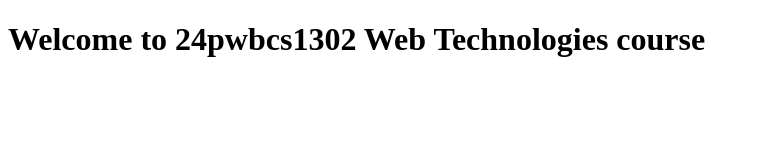
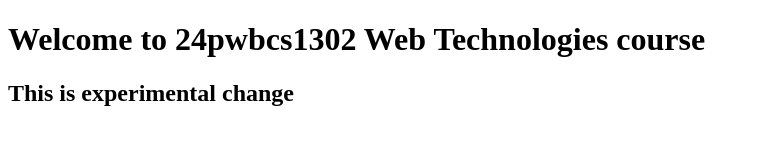
Before and after one commit to Zahoor123456/WT_24pwbcs1302_Fall2024, a plain HTML site: page 01/index.html in a window 1280 px wide. Shown: the whole page, without its empty margins (0-760 px from the left). Drawn offline with Linux system fonts and the light colour scheme.

Commit message:
Task 6 Experimental changes added

```diff
--- a/01/index.html
+++ b/01/index.html
@@ -8,5 +8,7 @@
 <body>
     <!-- This is my first HTML pagefor lab -->
     <h1>Welcome to 24pwbcs1302 Web Technologies course</h1>
+
+    <h2>This is experimental change </h2>
 </body>
 </html>
```
